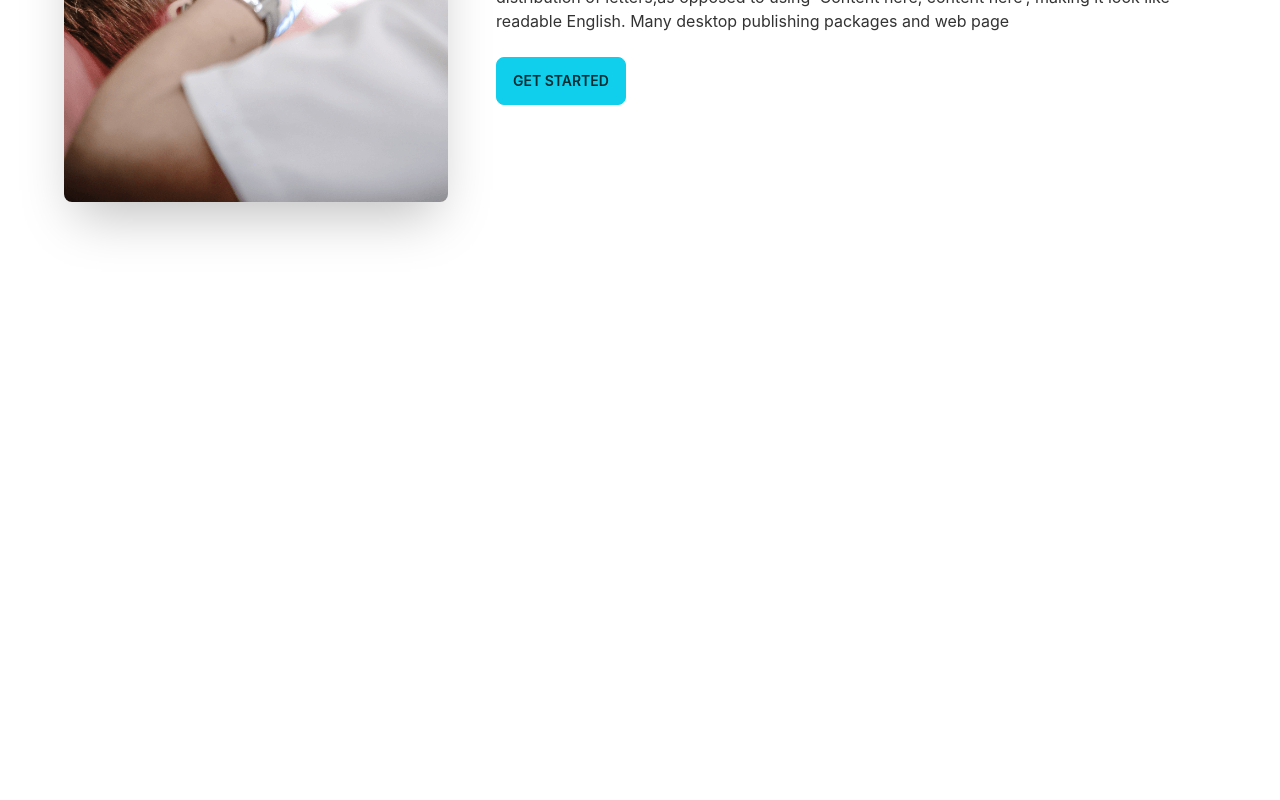
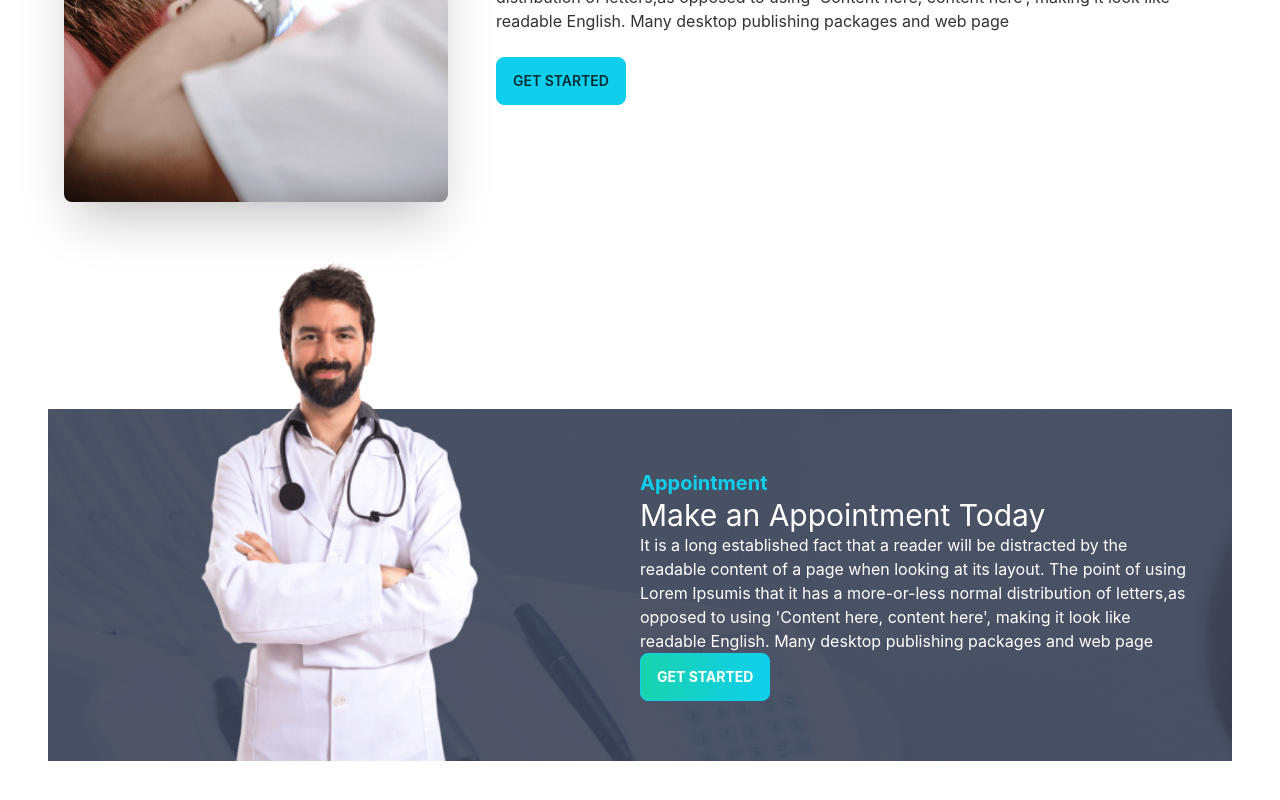
Before and after one commit to hrz07/doctors-portal, a React (Create React App) app: page / in a window 1280 px wide. Shown: the part 1946-2746 px from the top of the page. Before the commit the page ends 2307 px from the top, so only its background shows below. Built offline with nearby package versions, Linux system fonts and the light colour scheme.

Commit message:
appointment section done

```diff
--- a/src/pages/Home/Banner.js
+++ b/src/pages/Home/Banner.js
@@ -1,5 +1,6 @@
 import React from 'react';
 import chair from '../../assets/images/chair.png'
+import PrimaryButton from '../Shared/PrimaryButton';
 
 
 const Banner = () => {
@@ -11,7 +12,7 @@
                     <div>
                         <h1 className="text-5xl font-bold">Your New Smile Starts Here</h1>
                         <p className="py-6">Provident cupiditate voluptatem et in. Quaerat fugiat ut assumenda excepturi exercitationem quasi. In deleniti eaque aut repudiandae et a id nisi.</p>
-                        <button className="btn btn-primary text-white font-bold bg-gradient-to-r from-secondary to-primary">Get Started</button>
+                        <PrimaryButton>GET STARTED</PrimaryButton>
                     </div>
                 </div>
             </div>
--- a/src/pages/Home/Home.js
+++ b/src/pages/Home/Home.js
@@ -2,7 +2,9 @@
 import Banner from './Banner';
 import Hero from './Hero';
 import Info from './Info';
+import MakeAppointment from './MakeAppointment';
 import Services from './Services';
+import Testimonial from './Testimonial';
 
 const Home = () => {
     return (
@@ -11,6 +13,8 @@
             <Info></Info>
             <Services></Services>
             <Hero></Hero>
+            <MakeAppointment></MakeAppointment>
+            <Testimonial></Testimonial>
         </div>
     );
 };
--- /dev/null
+++ b/src/pages/Home/MakeAppointment.js
@@ -0,0 +1,24 @@
+import React from 'react';
+import doctor from '../../assets/images/doctor.png'
+import appointmentBack from '../../assets/images/appointment.png'
+import PrimaryButton from '../Shared/PrimaryButton';
+
+const MakeAppointment = () => {
+    return (
+        <div style={{
+            background: `url(${appointmentBack})`
+        }} className='flex items-center justify-center mt-12'>
+            <div className='flex-1 hidden lg:block'>
+                <img className='mt-[-200px]' src={doctor} alt="" />
+            </div>
+            <div className='flex-1 p-10'>
+                <h3 className='text-xl text-primary font-bold'>Appointment</h3>
+                <h2 className='text-3xl text-white'>Make an Appointment Today </h2>
+                <p className='text-white'>It is a long established fact that a reader will be distracted by the readable content of a page when looking at its layout. The point of using Lorem Ipsumis that it has a more-or-less normal distribution of letters,as opposed to using 'Content here, content here', making it look like readable English. Many desktop publishing packages and web page</p>
+                <PrimaryButton>GET STARTED</PrimaryButton>
+            </div>
+        </div>
+    );
+};
+
+export default MakeAppointment;
--- /dev/null
+++ b/src/pages/Home/Testimonial.js
@@ -0,0 +1,22 @@
+import React from 'react';
+import quote from '../../assets/icons/quote.svg'
+
+const Testimonial = () => {
+    return (
+        <div className='mt-28'>
+            <div className='flex justify-between'>
+                <div>
+                    <h4 className="text-xl text-primary font-bold">Testimonials</h4>
+                    <h2 className='text-3xl'>What our Patients say</h2>
+                </div>
+                <div>
+                    <img src={quote} className='w-24  log:w-48' alt="" />
+                </div>
+            </div>
+            <div>
+            </div>
+        </div>
+    );
+};
+
+export default Testimonial;
--- /dev/null
+++ b/src/pages/Shared/PrimaryButton.js
@@ -0,0 +1,9 @@
+import React from 'react';
+
+const PrimaryButton = ({children}) => {
+    return (
+        <button className="btn btn-primary text-white font-bold bg-gradient-to-r from-secondary to-primary">{ children}</button>
+    );
+};
+
+export default PrimaryButton;
```
